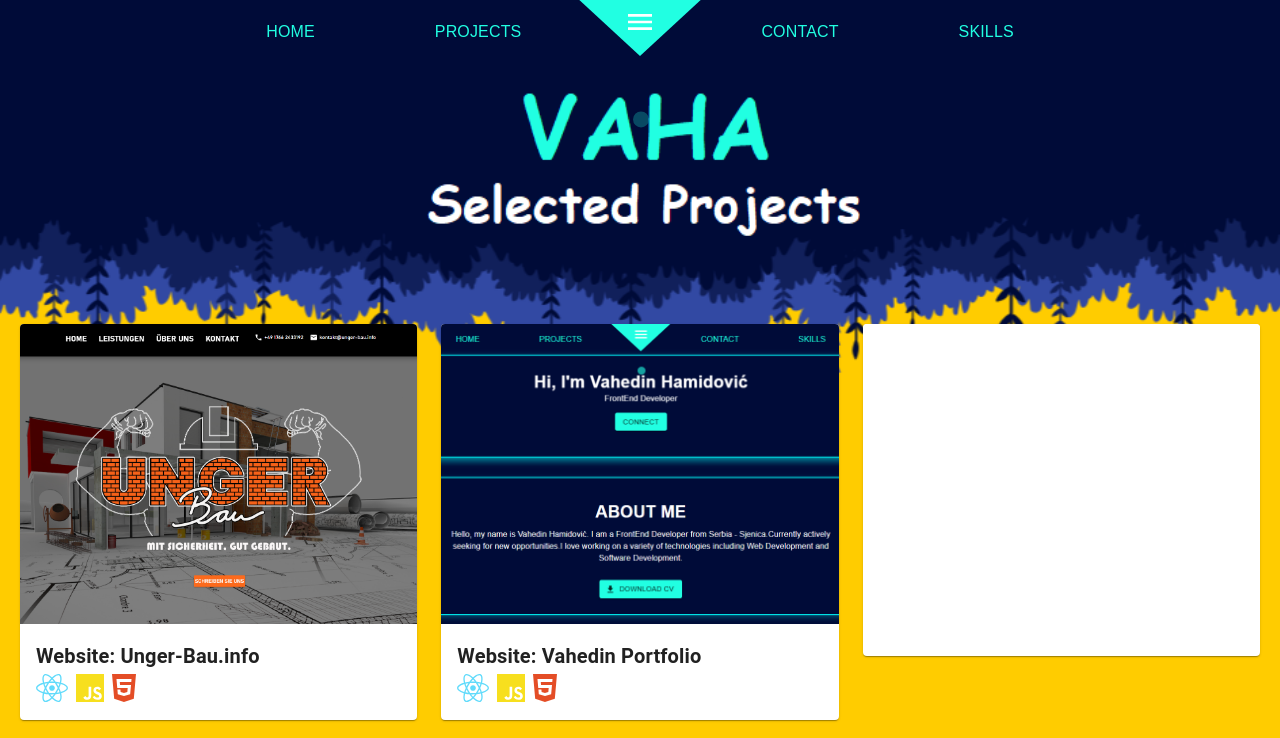
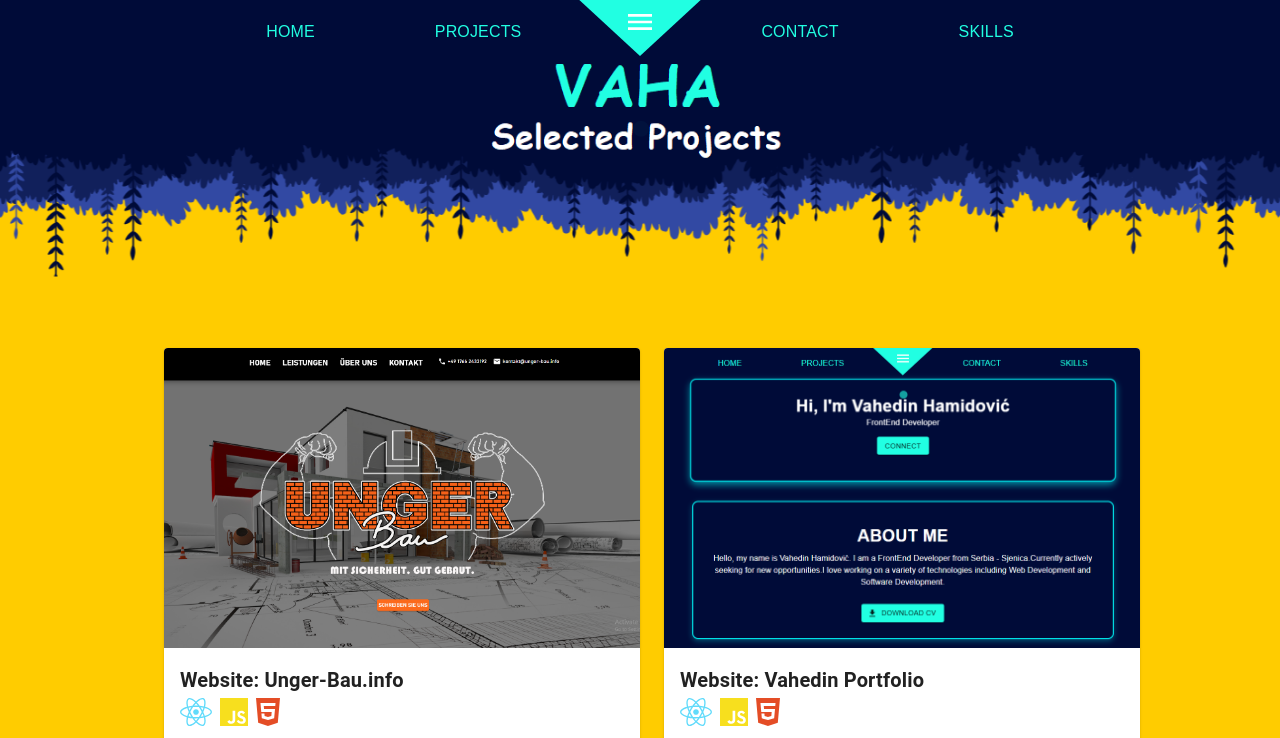
Before and after one commit to Vahedin1/Vahedin-PortFolio, a React (Vite) app: page /projects in a window 1280 px wide. Shown: the top 738 px of the page. Built offline with nearby package versions, Linux system fonts and the light colour scheme.

Commit message:
Fixed BackGround

```diff
--- a/src/pages/Projects.jsx
+++ b/src/pages/Projects.jsx
@@ -185,9 +185,13 @@ const projects = [
           alignItems: "center",
         }}
       >
-        <Grid container spacing={3} justifyContent="center" maxWidth={"1800px"}>
+        <Grid container spacing={3} sx={{
+    ml: { xs: 0, md: 15 },
+    mr: { xs: 0, md: 15 },
+    mt: {xs: 0, md: 0},
+  }} justifyContent="center" maxWidth={"1800px"}>
           {projects.map((project, index) => (
-            <Grid item xs={12} sm={9} md={6} lg={4} key={index}>
+            <Grid item xs={12} sm={12} md={9} lg={6} key={index}>
               <motion.div
                 initial={{ opacity: 0, y: -30 }}
                 animate={{ opacity: 1, y: 0 }}
```
Also changed, not shown: public/assets/Project-Mobile.png, public/assets/Project-PC.png.
